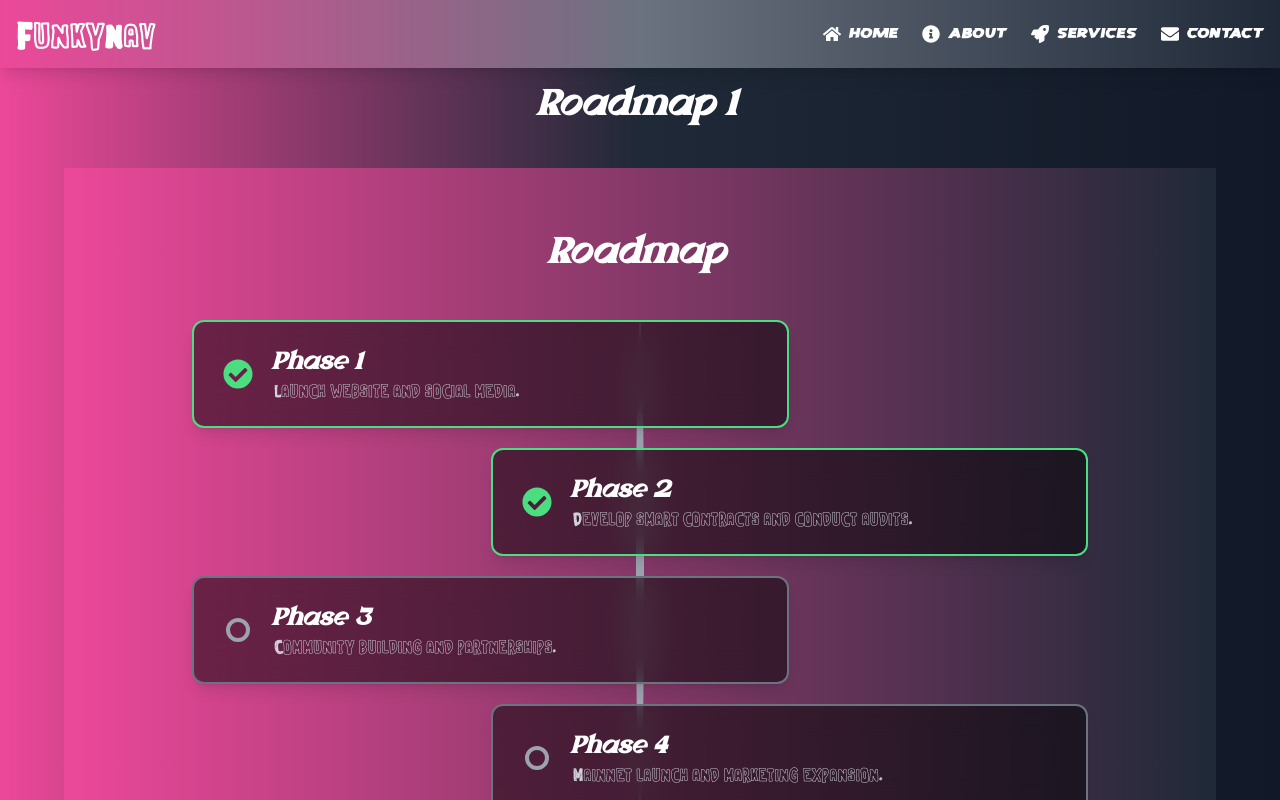
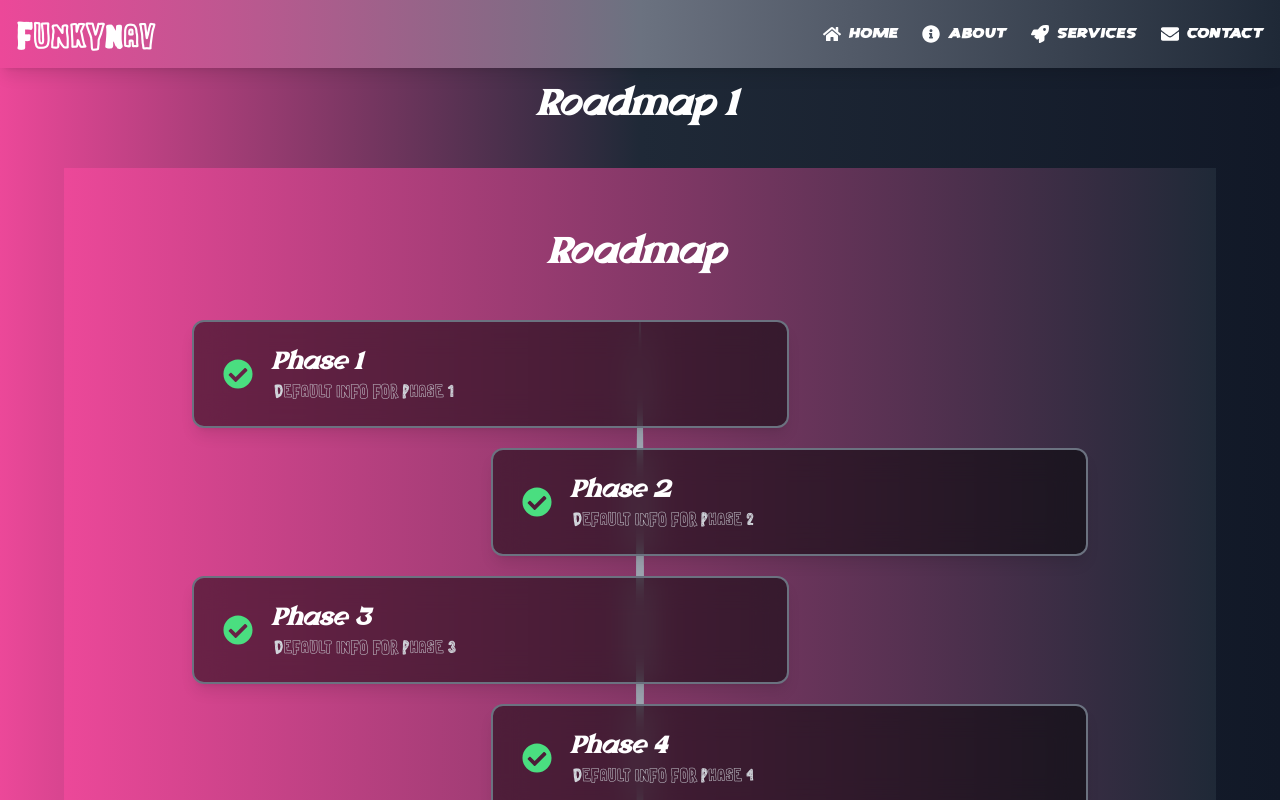
Before and after one commit to aadityaexe/WEBcreator, a React (Vite) app: page /all-roadmap in a window 1280 px wide. Shown: the top 800 px of the page. Built offline with nearby package versions, Linux system fonts and the light colour scheme.

Commit message:
dynamic sections

```diff
--- a/src/All-Faq-Section/Faq-1/Faq1.jsx
+++ b/src/All-Faq-Section/Faq-1/Faq1.jsx
@@ -1,8 +1,13 @@
 import { useState } from "react";
 import { FaChevronDown, FaChevronUp } from "react-icons/fa";
+import { useContent } from "../../Store/ContentValues";
 
 const FAQ = () => {
+
+  const { content } = useContent(); // ✅ Access the updated state
+
   const [expanded, setExpanded] = useState(false);
+
   const faqs = [
     {
       question: "What is Meem Token?",
@@ -29,13 +34,17 @@ const FAQ = () => {
     },
   ];
 
+  const faqData = faqs.map((faq,index)=>{
+    return content.faq && content.faq[index] ? content.faq[index] : faq;
+  })
+
   return (
     <div className=" w-full mx-auto p-6 bg-gray-900 text-white rounded-lg shadow-lg">
       <h2 className="text-2xl font-bold mb-4 text-center">
         Frequently Asked Questions
       </h2>
       <div className="space-y-4">
-        {faqs.slice(0, expanded ? faqs.length : 2).map((faq, index) => (
+        {faqData.slice(0, expanded ? faqs.length : 2).map((faq, index) => (
           <div key={index} className="p-4 bg-gray-800 rounded-lg">
             <h3 className="font-semibold text-lg">{faq.question}</h3>
             <p className="text-gray-400 mt-2">{faq.answer}</p>
--- a/src/All-Hero-Section/Hero-2/Hero2.jsx
+++ b/src/All-Hero-Section/Hero-2/Hero2.jsx
@@ -1,7 +1,9 @@
 
 import tryImage from "../../assets/try.png";
+import { useContent } from "../../Store/ContentValues";
 
 const Hero2 = () => {
+  const { content } = useContent(); // ✅ Access the updated state
   return (
     <section className="relative flex flex-col md:flex-row items-center bg-gray-900 text-white min-h-screen p-6">
       {/* Image Section */}
@@ -17,14 +19,14 @@ const Hero2 = () => {
       {/* Text Section */}
       <div className="w-full md:w-1/2 text-center md:text-left p-8 md:p-12">
         <h1 className="text-5xl font-bold mb-6 leading-tight">
-          Welcome to the Funky Universe
+        {content?.hero?.title || "Welcome To FUnky Universe"}
         </h1>
         <p className="text-lg mb-8">
-          Discover endless possibilities and create something extraordinary with
-          our tools and resources.
+        { content?.hero?.subtitle || `Discover endless possibilities and create something extraordinary with
+          our tools and resources. Join the journey today!`}
         </p>
         <button className="px-8 py-3 bg-pink-600 hover:bg-pink-700 rounded-lg shadow-lg text-white font-semibold transition duration-300">
-          Get Started
+        { content?.hero?.buttonName ||  `Get Started`}
         </button>
       </div>
     </section>
--- a/src/All-Hero-Section/Hero-3/Hero3.jsx
+++ b/src/All-Hero-Section/Hero-3/Hero3.jsx
@@ -1,7 +1,10 @@
 
 import tryImage from "../../assets/try.png";
+import { useContent } from "../../Store/ContentValues";
 
 const Hero3 = () => {
+  const { content } = useContent(); // ✅ Access the updated state
+
   return (
     <section className="flex flex-col items-center justify-center bg-gradient-to-br from-gray-800 via-gray-900 to-black text-white min-h-screen px-6">
       {/* Image Section */}
@@ -16,14 +19,14 @@ const Hero3 = () => {
       {/* Text Section */}
       <div className="text-center max-w-2xl">
         <h1 className="text-4xl md:text-5xl font-bold mb-4">
-          Welcome to the Funky Universe
+          {content?.hero?.title || "Welcome To FUnky Universe"}
         </h1>
         <p className="text-lg md:text-xl mb-6">
-          Discover endless possibilities and create something extraordinary with
-          our tools and resources.
+        { content?.hero?.subtitle || `Discover endless possibilities and create something extraordinary with
+          our tools and resources. Join the journey today!`}
         </p>
         <button className="px-6 py-3 bg-pink-600 hover:bg-pink-700 rounded-full shadow-lg text-white font-semibold transition duration-300">
-          Get Started
+        { content?.hero?.buttonName ||  `Get Started`}
         </button>
       </div>
     </section>
--- a/src/All-Hero-Section/Hero-4/Hero4.jsx
+++ b/src/All-Hero-Section/Hero-4/Hero4.jsx
@@ -1,7 +1,11 @@
 
 import tryImage from "../../assets/try.png";
+import { useContent } from "../../Store/ContentValues";
 
 const Hero4 = () => {
+
+  const { content } = useContent(); // ✅ Access the updated state
+
   return (
     <section className="relative bg-gradient-to-br from-pink-500 via-purple-700 to-black text-white min-h-screen flex items-center">
       {/* Diagonal Design */}
@@ -11,14 +15,14 @@ const Hero4 = () => {
         {/* Text Section */}
         <div className="w-full md:w-1/2 text-center md:text-left mb-8 md:mb-0">
           <h1 className="text-5xl md:text-7xl font-bold mb-6">
-            Welcome to the Funky Universe
+          {content?.hero?.title || "Welcome To FUnky Universe"}
           </h1>
           <p className="text-lg md:text-xl mb-8">
-            Discover endless possibilities and create something extraordinary
-            with our tools and resources.
+          { content?.hero?.subtitle || `Discover endless possibilities and create something extraordinary with
+          our tools and resources. Join the journey today!`}
           </p>
           <button className="px-8 py-3 bg-pink-600 hover:bg-pink-700 rounded-lg shadow-lg text-white font-semibold transition duration-300">
-            Get Started
+          { content?.hero?.buttonName ||  `Get Started`}
           </button>
         </div>
 
--- a/src/All-Hero-Section/Hero-5/Hero5.jsx
+++ b/src/All-Hero-Section/Hero-5/Hero5.jsx
@@ -1,8 +1,12 @@
 import  { useEffect } from "react";
 import { gsap } from "gsap";
 import tryImage from "../../assets/try.png";
+import { useContent } from "../../Store/ContentValues";
 
 const Hero5 = () => {
+
+  const { content } = useContent(); // ✅ Access the updated state
+
   useEffect(() => {
     gsap.fromTo(
       ".hero-image",
@@ -24,10 +28,10 @@ const Hero5 = () => {
 
       {/* Text */}
       <div className="w-full md:w-1/2 text-center md:text-left">
-        <h1 className="text-5xl md:text-7xl font-extrabold">Let's Get Funky! 🎨</h1>
-        <p className="text-lg md:text-xl mt-4">Join the most colorful journey of creativity and fun.</p>
+        <h1 className="text-5xl md:text-7xl font-extrabold">{content?.hero?.title || `Let's Get Funky! 🎨`}</h1>
+        <p className="text-lg md:text-xl mt-4">{content?.hero?.subtitle || `Join the most colorful journey of creativity and fun`}</p>
         <button className="mt-6 px-6 py-3 bg-blue-600 hover:bg-blue-800 text-white rounded-lg shadow-lg transform hover:scale-105 transition-transform duration-300">
-          Join Now
+        { content?.hero?.buttonName ||  `Get Started`}
         </button>
       </div>
     </section>
--- a/src/All-Hero-Section/Hero-6/Hero6.jsx
+++ b/src/All-Hero-Section/Hero-6/Hero6.jsx
@@ -1,7 +1,12 @@
 import React, { useEffect } from "react";
 import { gsap } from "gsap";
+import { useContent } from "../../Store/ContentValues";
+
 
 const Hero6 = () => {
+
+  const { content } = useContent(); // ✅ Access the updated state
+
   useEffect(() => {
     gsap.to(".wave", {
       scale: 1.1,
@@ -15,10 +20,10 @@ const Hero6 = () => {
   return (
     <section className="relative flex flex-col items-center justify-center min-h-screen bg-gradient-to-br from-pink-500 via-blue-500 to-green-500 text-white p-10">
       {/* Text */}
-      <h1 className="text-7xl font-extrabold wave">Ride the Wave 🌊</h1>
-      <p className="text-lg md:text-2xl mt-4">Experience the rhythm of life in vibrant colors.</p>
+      <h1 className="text-7xl font-extrabold wave">{content?.hero?.title || `Ride the Wave 🌊`}</h1>
+      <p className="text-lg md:text-2xl mt-4">{content?.hero?.subtitle || `Experience the rhythm of life in vibrant colors.`}</p>
       <button className="mt-6 px-6 py-3 bg-yellow-600 hover:bg-yellow-800 text-black rounded-lg shadow-lg transform hover:scale-110 transition-transform duration-300 wave">
-        Surf Now 🌈
+      { content?.hero?.buttonName ||  `Surf Now 🌈`}
       </button>
     </section>
   );
--- a/src/All-Roadmap-Section/Roadmap-1/Roadmap1.jsx
+++ b/src/All-Roadmap-Section/Roadmap-1/Roadmap1.jsx
@@ -1,29 +1,22 @@
 import { FaCheckCircle } from "react-icons/fa";
+import { useContent } from "../../Store/ContentValues";
 
-const roadmapData = [
-  {
-    title: "Phase 1",
-    description: "Launch website and social media.",
-    completed: true,
-  },
-  {
-    title: "Phase 2",
-    description: "Develop smart contracts and conduct audits.",
-    completed: true,
-  },
-  {
-    title: "Phase 3",
-    description: "Community building and partnerships.",
-    completed: false,
-  },
-  {
-    title: "Phase 4",
-    description: "Mainnet launch and marketing expansion.",
-    completed: false,
-  },
+const defaultRoadmap = [
+  { phase: "Phase 1", detail: "Default info for Phase 1" },
+  { phase: "Phase 2", detail: "Default info for Phase 2" },
+  { phase: "Phase 3", detail: "Default info for Phase 3" },
+  { phase: "Phase 4", detail: "Default info for Phase 4" },
+  { phase: "Phase 5", detail: "Default info for Phase 5" },
 ];
 
 const Roadmap1 = () => {
+  const { content } = useContent();
+
+  // Fill missing roadmap data while keeping existing ones
+  const roadmapData = defaultRoadmap.map((defaultPhase, index) => {
+    return content.roadmap?.[index] ? content.roadmap[index] : defaultPhase;
+  });
+
   return (
     <div className="relative py-16 w-full bg-gradient-to-r from-pink-500 to-gray-800 text-white">
       <h2 className="text-4xl font-bold text-center mb-12">Roadmap</h2>
@@ -32,25 +25,20 @@ const Roadmap1 = () => {
           className="absolute w-2 bg-gray-400 rounded-full h-full left-1/2 transform -translate-x-1/2"
           style={{ borderRadius: "50% 50% 50% 50%" }}
         ></div>
+
         {roadmapData.map((phase, index) => (
           <div
             key={index}
-            className={`relative flex items-center p-6 rounded-xl shadow-lg border-2 ${
-              phase.completed ? "border-green-400" : "border-gray-500"
-            } bg-black/50 backdrop-blur-lg w-2/3 ${
+            className={`relative flex items-center p-6 rounded-xl shadow-lg border-2 border-gray-500 bg-black/50 backdrop-blur-lg w-2/3 ${
               index % 2 === 0 ? "self-start" : "self-end"
             }`}
           >
             <div className="w-10 h-10 flex justify-center items-center mr-4">
-              {phase.completed ? (
-                <FaCheckCircle className="text-green-400 text-3xl" />
-              ) : (
-                <div className="w-6 h-6 border-4 border-gray-400 rounded-full" />
-              )}
+              <FaCheckCircle className="text-green-400 text-3xl" />
             </div>
             <div>
-              <h3 className="text-2xl font-semibold">{phase.title}</h3>
-              <p className="text-gray-300">{phase.description}</p>
+              <h3 className="text-2xl font-semibold">{phase.phase}</h3>
+              <p className="text-gray-300">{phase.detail}</p>
             </div>
           </div>
         ))}
--- a/src/All-Tokenomics-Section/Tokenomics-1/Tokenomics1.jsx
+++ b/src/All-Tokenomics-Section/Tokenomics-1/Tokenomics1.jsx
@@ -1,3 +1,5 @@
+
+
 export default function Tokenomics1() {
   return (
     <section className="bg-gradient-to-r from-pink-500 to-gray-800 text-white w-full py-16 px-8">
--- a/src/Store/ContentValues.jsx
+++ b/src/Store/ContentValues.jsx
@@ -13,7 +13,7 @@ export const ContentProvider = ({ children }) => {
             ...prevContent, // ✅ Keep previous data
             ...newData, // ✅ Update with new data
         }));
-        console.log("Updated Content:", newData); // ✅ Log new form data only
+        // console.log("Updated Content:", newData);
     };
 
     // Values to be provided
--- a/src/components/Navbar.jsx
+++ b/src/components/Navbar.jsx
@@ -7,7 +7,7 @@ import {
   FaBars,
   FaTimes,
 } from "react-icons/fa";
-import { useNavigate } from "react-router-dom";
+import { Link, useNavigate } from "react-router-dom";
 
 const Navbar = () => {
   const navigate = useNavigate();
@@ -33,7 +33,7 @@ const Navbar = () => {
               className="flex items-center space-x-2 hover:text-pink-300 transition duration-300"
             >
               <FaHome className="text-lg group-hover:scale-125 transition-transform duration-300" />
-              <span>Home</span>
+              <Link to={'/'}>Home</Link>
             </a>
           </li>
           <li className="group">
```
